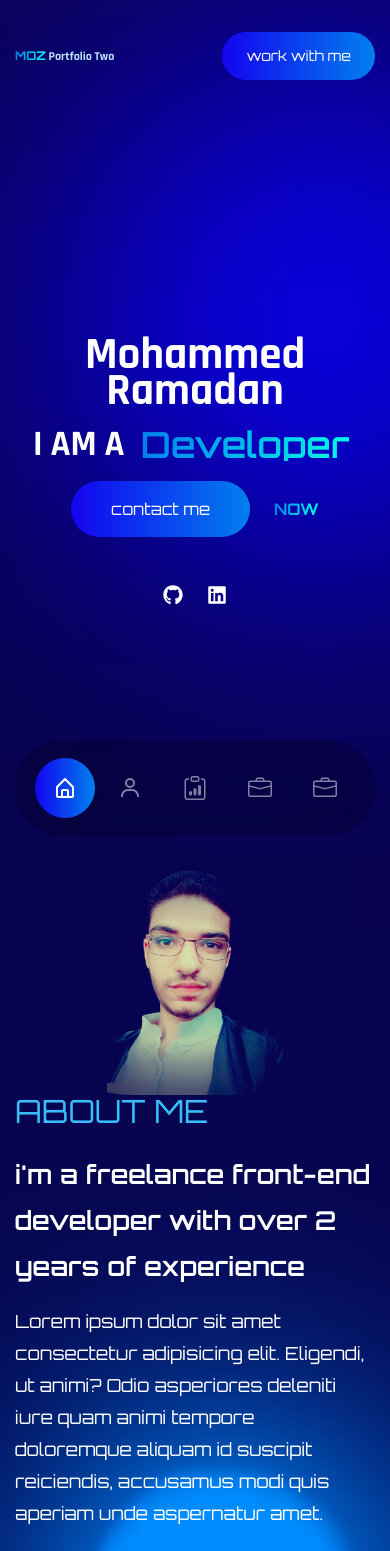
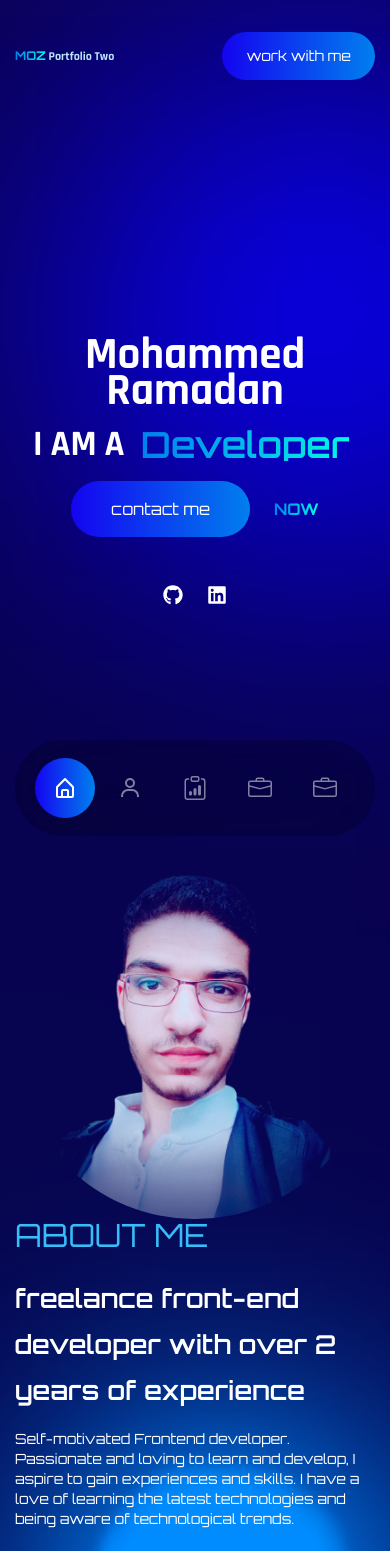
Before and after one commit to Mohammedramadan99/portfolio_template_2, a Next.js app: page / in a window 390 px wide. Shown: the top 1551 px of the page. Built offline with nearby package versions, Linux system fonts and the light colour scheme; a web font is replaced by a local one.

Commit message:
Update About component

```diff
--- a/app/globals.scss
+++ b/app/globals.scss
@@ -3,9 +3,14 @@
 @tailwind utilities;
 
 
-body{
-  // overflow-y: hidden;
+
+::-webkit-scrollbar{
+  width: 0;
 }
+::-webkit-scrollbar-track{
+  background-color: transparent;
+}
+
 .btn {
     position: relative;
     display: inline-block;
--- a/components/About.jsx
+++ b/components/About.jsx
@@ -16,7 +16,7 @@ const About = () => {
        '>
         {/* image */}
         <motion.div
-        className="flex-1 bg-about bg-contain bg-no-repeat h-[640px] mix-blend-exclusion rounded-full bg-top"
+        className="flex-1 bg-about bg-contain bg-no-repeat h-[640px] mix-blend-screen rounded-full bg-top"
         variants={fadeIn('right',.3)}
         initial='hidden'
         whileInView={'show'}
@@ -33,9 +33,11 @@ const About = () => {
          >
           <h2 className='h2 text-sky-400'>about me</h2>
           <h3 className='h3 mb-4'>
-          i&apos;m a freelance front-end developer with over 2 years of experience
+            freelance front-end developer with over 2 years of experience
           </h3>
-          <p className='mb-6'>Lorem ipsum dolor sit amet consectetur adipisicing elit. Eligendi, ut animi? Odio asperiores deleniti iure quam animi tempore doloremque aliquam id suscipit reiciendis, accusamus modi quis aperiam unde aspernatur amet.</p>
+          <p className='mb-6 text-sm'>Self-motivated Frontend developer.
+Passionate and loving to learn and develop, I aspire to gain experiences and skills.
+I have a love of learning the latest technologies and being aware of technological trends.</p>
           {/* stats */}
           <div className="flex gap-x-6 lg:gap-x-10 mb-12">
             <div>
--- a/components/Contact.jsx
+++ b/components/Contact.jsx
@@ -7,10 +7,10 @@ const Contact = () => {
           {/* text */}
           <div className='flex-1 flex justify-start items-center'>
             <div>
-              <h4 className='text-xl uppercase text-sky font-medium mb-2 tracking-wide'>
+              <h4 className='text-xl uppercase text-sky font-medium mb-2 tracking-wide text-gradient'>
                 get in touch
               </h4>
-              <h2 className='text-[45px] lg:text-[90px] leading-none mb-12'>
+              <h2 className='text-[35px] text-gradient lg:text-[60px] leading-none mb-12'>
                 lets work <br/> together!
               </h2>
             </div>
--- a/components/Work.jsx
+++ b/components/Work.jsx
@@ -3,6 +3,7 @@
 import Image from "next/image";
 import img_1 from '@/public/assets/Ecommerce.png'
 import img_2 from '@/public/assets/social_media.png'
+import img_3 from '@/public/assets/portfolio.png'
 import { fadeIn } from "@/variants";
 import {motion} from 'framer-motion'
 const Work = () => {
@@ -21,7 +22,7 @@ const Work = () => {
     },
     {
       name:"Portfolio",
-      image:img_2,
+      image:img_3,
       category:"Next.js",
       techs:["React.js","Next.js","Tailwind CSS","Typescript"]
     },
```
Also changed, not shown: public/assets/portfolio.png (added).
